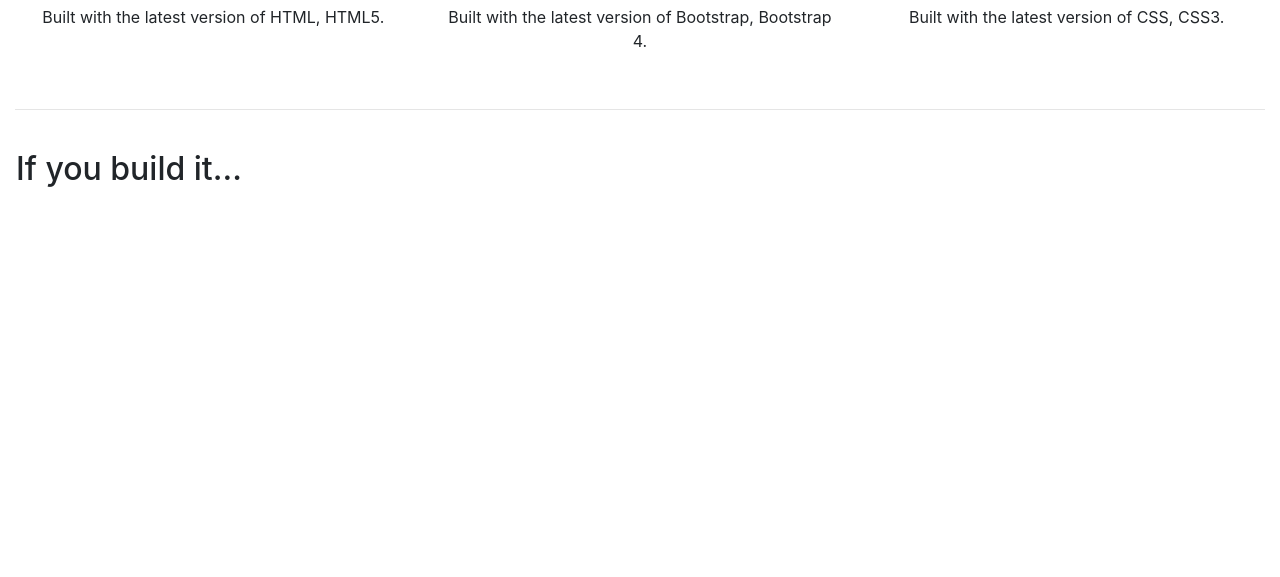
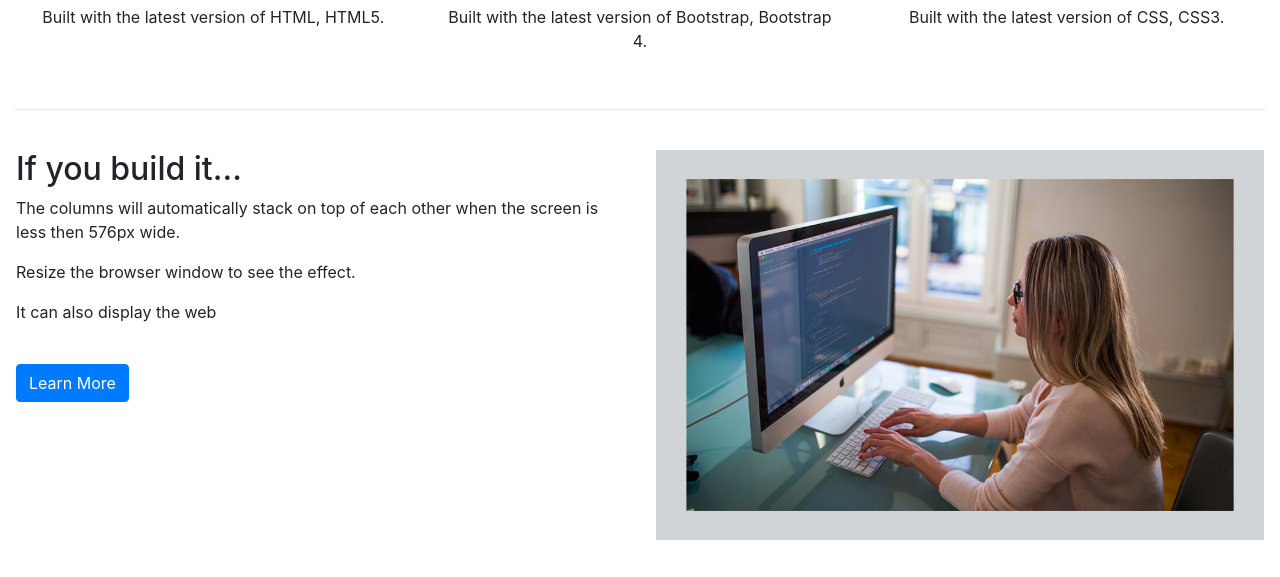
Before and after one commit to turu50s/bootstrap-youtube, a plain HTML site: page index.html in a window 1280 px wide. Shown: the part 1220-1797 px from the top of the page. Before the commit the page ends 1440 px from the top, so only its background shows below. Drawn offline with nearby package versions, Linux system fonts and the light colour scheme.

Commit message:
Update Two Column Section

```diff
--- a/index.html
+++ b/index.html
@@ -118,15 +118,20 @@
 <!--- Two Column Section -->
 <div class="container-fluid padding">
 	<div class="row padding">
-		<div class="col-md6 col-lg-6">
+		<div class="col-lg-6">
 			<h2>If you build it...</h2>
-			<p></p>
-			<p></p>
-			<p></p>
+			<p>The columns will automatically stack on top of each other when the screen is less then 576px wide.</p>
+			<p>Resize the browser window to see the effect.</p>
+			<p>It can also display the web</p>
+			<br>
+			<a href="#" class="btn btn-primary">Learn More</a>
+		</div>
+		<div class="col-lg-6">
+			<img src="img/desk.png" class="img-fluid">
 		</div>
 	</div>
 </div>
-
+<hr class="my-4">
 <!--- Fixed background -->
 
 
```
